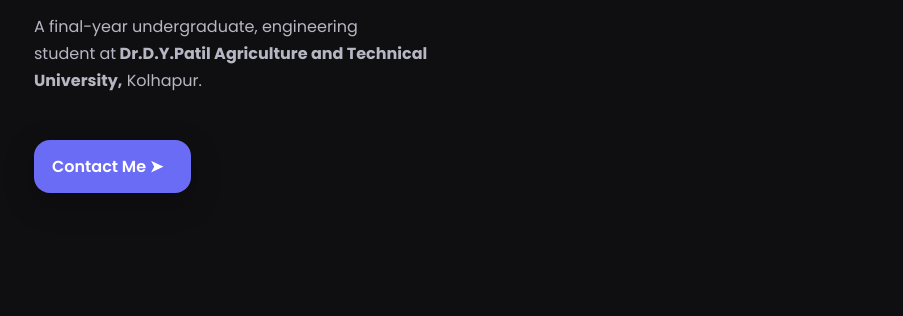
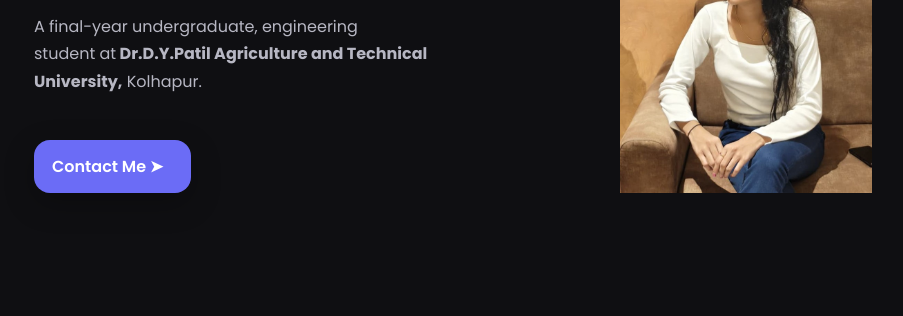
Before and after one commit to sakshisalunkhe-24/portfolio, a plain HTML site: page index.html in a window 1280 px wide. Shown: the part 187-503 px from the top of the page, without its empty margins (210-1113 px from the left). Drawn offline with Linux system fonts and the light colour scheme.

Commit message:
Update index.html

```diff
--- a/index.html
+++ b/index.html
@@ -33,7 +33,7 @@
  <header class="hero-img" id="home">
       <div class="avatar">
         <!-- Put profile.jpg in same folder-->
-        <img src="portfolio.jpeg" alt="">
+        <img src="profile.jpeg" alt="">
       </div>
 
     </div>
```
